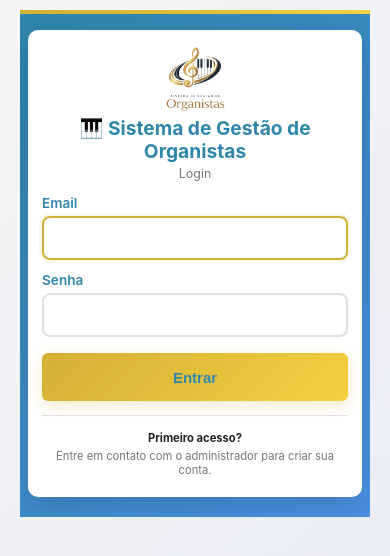
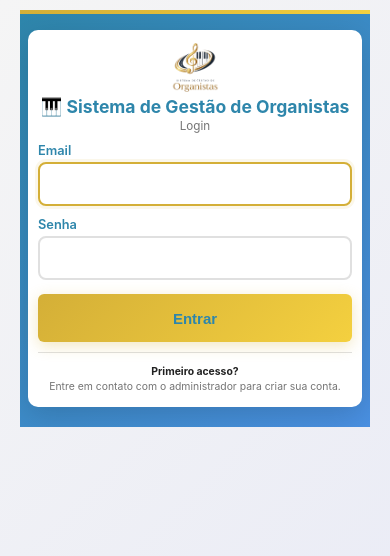
Before and after one commit to souzalinux78/gestao-organista, a React (Create React App) app in the folder client/: page /login in a window 390 px wide. Shown: the top 556 px of the page. Built offline with nearby package versions, Linux system fonts and the light colour scheme.

Commit message:
Cria conf de PWA

```diff
--- a/client/src/App.js
+++ b/client/src/App.js
@@ -1,5 +1,5 @@
 import React, { useState } from 'react';
-import { BrowserRouter as Router, Routes, Route, Link, useLocation, Navigate } from 'react-router-dom';
+import { BrowserRouter as Router, Routes, Route, Link, useLocation, Navigate, useNavigate } from 'react-router-dom';
 import { AuthProvider, useAuth } from './contexts/AuthContext';
 import Login from './pages/Login';
 import Organistas from './pages/Organistas';
@@ -23,13 +23,13 @@ function PrivateRoute({ children }) {
 
 function AppContent() {
   const { user, loading, logout } = useAuth();
+  const location = useLocation();
 
   if (loading) {
     return <div className="loading">Carregando...</div>;
   }
 
   return (
-    <Router>
     <div className="App">
       {user && <Header user={user} onLogout={logout} />}
       <div className="container">
@@ -45,16 +45,17 @@ function AppContent() {
           )}
         </Routes>
       </div>
-        <InstallPrompt />
+      {location.pathname !== '/login' && <InstallPrompt />}
     </div>
-    </Router>
   );
 }
 
 function App() {
   return (
     <AuthProvider>
+      <Router>
         <AppContent />
+      </Router>
     </AuthProvider>
   );
 }
--- a/client/src/components/InstallPrompt.css
+++ b/client/src/components/InstallPrompt.css
@@ -113,56 +113,88 @@
 /* Mobile */
 @media (max-width: 768px) {
   .install-prompt {
-    bottom: 10px;
-    left: 10px;
-    right: 10px;
+    bottom: 8px;
+    left: 8px;
+    right: 8px;
     max-width: none;
     width: auto;
     transform: none;
   }
 
   .install-prompt-content {
-    padding: 15px;
-    gap: 12px;
+    padding: 12px;
+    gap: 10px;
   }
 
   .install-prompt-icon {
-    font-size: 2rem;
+    font-size: 1.8rem;
   }
 
   .install-prompt-text h3 {
-    font-size: 1rem;
+    font-size: 0.95rem;
+    margin-bottom: 3px;
   }
 
   .install-prompt-text p {
-    font-size: 0.85rem;
+    font-size: 0.8rem;
+    line-height: 1.3;
   }
 
   .btn-install {
-    padding: 8px 16px;
-    font-size: 0.85rem;
+    padding: 7px 14px;
+    font-size: 0.8rem;
   }
 
   .btn-dismiss {
-    width: 28px;
-    height: 28px;
-    font-size: 1rem;
+    width: 26px;
+    height: 26px;
+    font-size: 0.9rem;
   }
 }
 
 @media (max-width: 480px) {
+  .install-prompt {
+    bottom: 6px;
+    left: 6px;
+    right: 6px;
+  }
+
   .install-prompt-content {
     flex-direction: column;
     text-align: center;
+    padding: 10px;
+    gap: 8px;
+  }
+
+  .install-prompt-icon {
+    font-size: 1.5rem;
+  }
+
+  .install-prompt-text h3 {
+    font-size: 0.9rem;
+    margin-bottom: 2px;
+  }
+
+  .install-prompt-text p {
+    font-size: 0.75rem;
   }
 
   .install-prompt-actions {
     flex-direction: row;
     width: 100%;
     justify-content: space-between;
+    gap: 6px;
   }
 
   .btn-install {
     flex: 1;
+    padding: 8px 12px;
+    font-size: 0.8rem;
+  }
+
+  .btn-dismiss {
+    width: 24px;
+    height: 24px;
+    font-size: 0.85rem;
   }
 }
--- a/client/src/pages/Login.css
+++ b/client/src/pages/Login.css
@@ -154,16 +154,16 @@
 /* Responsividade Mobile */
 @media (max-width: 768px) {
   .login-container {
-    padding: 10px;
+    padding: 8px;
     align-items: flex-start;
-    padding-top: max(10px, env(safe-area-inset-top));
-    padding-bottom: max(10px, env(safe-area-inset-bottom));
+    padding-top: max(8px, env(safe-area-inset-top));
+    padding-bottom: max(15px, env(safe-area-inset-bottom));
     min-height: 100vh;
     min-height: -webkit-fill-available;
   }
 
   .login-card {
-    padding: 18px 16px;
+    padding: 14px 12px;
     border-radius: 12px;
     max-width: 100%;
     margin: 0 auto;
@@ -172,88 +172,14 @@
   }
 
   .login-card h1 {
-    font-size: clamp(1rem, 4vw, 1.3rem);
-    margin-bottom: 4px;
-    line-height: 1.2;
+    font-size: clamp(0.95rem, 3.8vw, 1.2rem);
+    margin-bottom: 3px;
+    line-height: 1.15;
   }
 
   .login-card h2 {
-    font-size: clamp(0.8rem, 2.8vw, 0.9rem);
-    margin-bottom: 16px;
-  }
-
-  .login-card .form-group {
-    margin-bottom: 14px;
-  }
-
-  .login-card .form-group label {
-    font-size: 0.9rem;
-    margin-bottom: 6px;
-  }
-
-  .login-card .form-group input {
-    padding: 11px 12px;
-    font-size: 16px; /* Evita zoom no iOS */
-    -webkit-appearance: none;
-    border-radius: 8px;
-    min-height: 44px; /* Tamanho mínimo de toque */
-  }
-
-  .login-card .btn-primary {
-    padding: 12px;
-    min-height: 48px; /* Tamanho mínimo de toque */
-    font-size: 16px;
-    margin-top: 6px;
-  }
-
-  .login-logo {
-    margin-bottom: 8px;
-  }
-
-  .login-logo img {
-    max-width: 100px;
-    max-height: 75px;
-  }
-
-  .login-info {
-    margin-top: 16px;
-    padding-top: 14px;
-  }
-
-  .login-info p {
-    font-size: clamp(0.75rem, 2.2vw, 0.85rem);
-    margin: 4px 0;
-    line-height: 1.4;
-  }
-
-  .login-card .alert {
-    margin-bottom: 16px;
-    padding: 10px 14px;
-    font-size: 0.85rem;
-  }
-}
-
-@media (max-width: 480px) {
-  .login-container {
-    padding: 8px;
-    padding-top: max(8px, env(safe-area-inset-top));
-    padding-bottom: max(8px, env(safe-area-inset-bottom));
-  }
-
-  .login-card {
-    padding: 16px 14px;
-    border-radius: 10px;
-  }
-
-  .login-card h1 {
-    font-size: clamp(0.95rem, 5vw, 1.2rem);
-    margin-bottom: 3px;
-    line-height: 1.2;
-  }
-
-  .login-card h2 {
-    font-size: clamp(0.75rem, 3.2vw, 0.85rem);
-    margin-bottom: 14px;
+    font-size: clamp(0.75rem, 2.5vw, 0.85rem);
+    margin-bottom: 12px;
   }
 
   .login-card .form-group {
@@ -267,14 +193,16 @@
 
   .login-card .form-group input {
     padding: 10px 11px;
-    min-height: 44px;
-    font-size: 16px;
+    font-size: 16px; /* Evita zoom no iOS */
+    -webkit-appearance: none;
+    border-radius: 8px;
+    min-height: 44px; /* Tamanho mínimo de toque */
   }
 
   .login-card .btn-primary {
     padding: 11px;
-    min-height: 48px;
-    font-size: 15px;
+    min-height: 48px; /* Tamanho mínimo de toque */
+    font-size: 16px;
     margin-top: 4px;
   }
 
@@ -283,49 +211,49 @@
   }
 
   .login-logo img {
-    max-width: 85px;
-    max-height: 65px;
+    max-width: 80px;
+    max-height: 60px;
   }
 
   .login-info {
-    margin-top: 14px;
+    margin-top: 12px;
     padding-top: 12px;
   }
 
   .login-info p {
-    font-size: clamp(0.7rem, 2.8vw, 0.8rem);
+    font-size: clamp(0.7rem, 2vw, 0.8rem);
     margin: 3px 0;
     line-height: 1.3;
   }
 
   .login-card .alert {
-    margin-bottom: 14px;
+    margin-bottom: 12px;
     padding: 9px 12px;
     font-size: 0.8rem;
   }
 }
 
-/* Telas muito pequenas (menos de 360px) */
-@media (max-width: 360px) {
+@media (max-width: 480px) {
   .login-container {
     padding: 6px;
     padding-top: max(6px, env(safe-area-inset-top));
-    padding-bottom: max(6px, env(safe-area-inset-bottom));
+    padding-bottom: max(12px, env(safe-area-inset-bottom));
   }
 
   .login-card {
-    padding: 14px 12px;
+    padding: 12px 10px;
+    border-radius: 10px;
   }
 
   .login-card h1 {
-    font-size: clamp(0.9rem, 5.5vw, 1.1rem);
+    font-size: clamp(0.9rem, 4.5vw, 1.1rem);
     margin-bottom: 2px;
     line-height: 1.15;
   }
 
   .login-card h2 {
-    font-size: clamp(0.7rem, 3.5vw, 0.8rem);
-    margin-bottom: 12px;
+    font-size: clamp(0.7rem, 3vw, 0.8rem);
+    margin-bottom: 10px;
   }
 
   .login-card .form-group {
@@ -334,6 +262,20 @@
 
   .login-card .form-group label {
     font-size: 0.8rem;
+    margin-bottom: 4px;
+  }
+
+  .login-card .form-group input {
+    padding: 9px 10px;
+    min-height: 44px;
+    font-size: 16px;
+  }
+
+  .login-card .btn-primary {
+    padding: 10px;
+    min-height: 48px;
+    font-size: 15px;
+    margin-top: 3px;
   }
 
   .login-logo {
@@ -341,18 +283,89 @@
   }
 
   .login-logo img {
-    max-width: 75px;
-    max-height: 55px;
+    max-width: 70px;
+    max-height: 50px;
   }
 
   .login-info {
-    margin-top: 12px;
+    margin-top: 10px;
     padding-top: 10px;
   }
 
   .login-info p {
-    font-size: clamp(0.65rem, 3vw, 0.75rem);
+    font-size: clamp(0.65rem, 2.5vw, 0.75rem);
     margin: 2px 0;
+    line-height: 1.25;
+  }
+
+  .login-card .alert {
+    margin-bottom: 11px;
+    padding: 8px 10px;
+    font-size: 0.75rem;
+  }
+}
+
+/* Telas muito pequenas (menos de 360px) */
+@media (max-width: 360px) {
+  .login-container {
+    padding: 5px;
+    padding-top: max(5px, env(safe-area-inset-top));
+    padding-bottom: max(10px, env(safe-area-inset-bottom));
+  }
+
+  .login-card {
+    padding: 10px 8px;
+  }
+
+  .login-card h1 {
+    font-size: clamp(0.85rem, 5vw, 1rem);
+    margin-bottom: 2px;
+    line-height: 1.1;
+  }
+
+  .login-card h2 {
+    font-size: clamp(0.65rem, 3.2vw, 0.75rem);
+    margin-bottom: 9px;
+  }
+
+  .login-card .form-group {
+    margin-bottom: 10px;
+  }
+
+  .login-card .form-group label {
+    font-size: 0.75rem;
+    margin-bottom: 3px;
+  }
+
+  .login-card .form-group input {
+    padding: 8px 9px;
+    min-height: 44px;
+  }
+
+  .login-card .btn-primary {
+    padding: 9px;
+    min-height: 48px;
+    font-size: 14px;
+  }
+
+  .login-logo {
+    margin-bottom: 4px;
+  }
+
+  .login-logo img {
+    max-width: 60px;
+    max-height: 45px;
+  }
+
+  .login-info {
+    margin-top: 9px;
+    padding-top: 8px;
+  }
+
+  .login-info p {
+    font-size: clamp(0.6rem, 2.8vw, 0.7rem);
+    margin: 2px 0;
+    line-height: 1.2;
   }
 }
 
```
Lines whose indentation alone changed are shown as unchanged.
